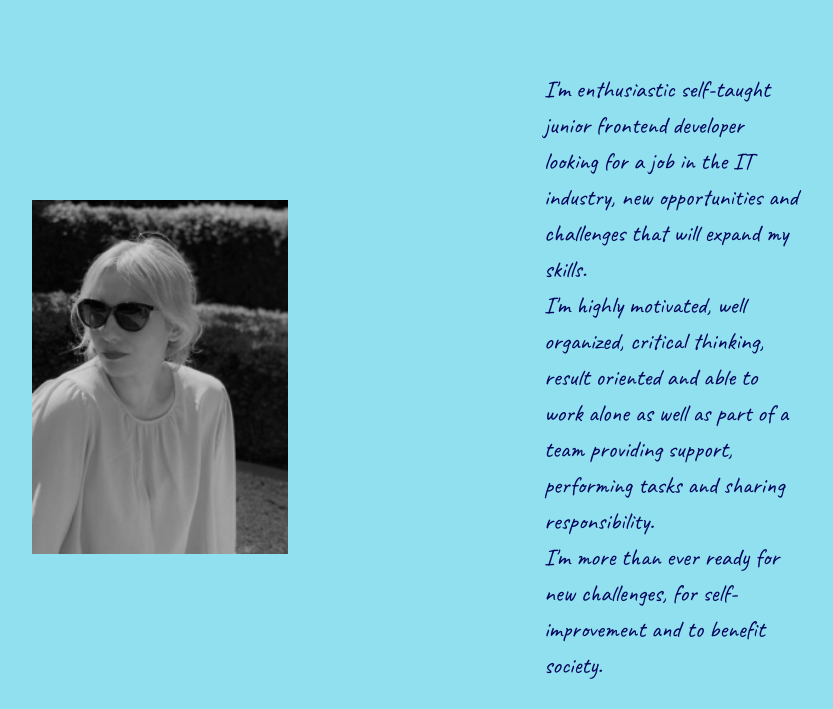
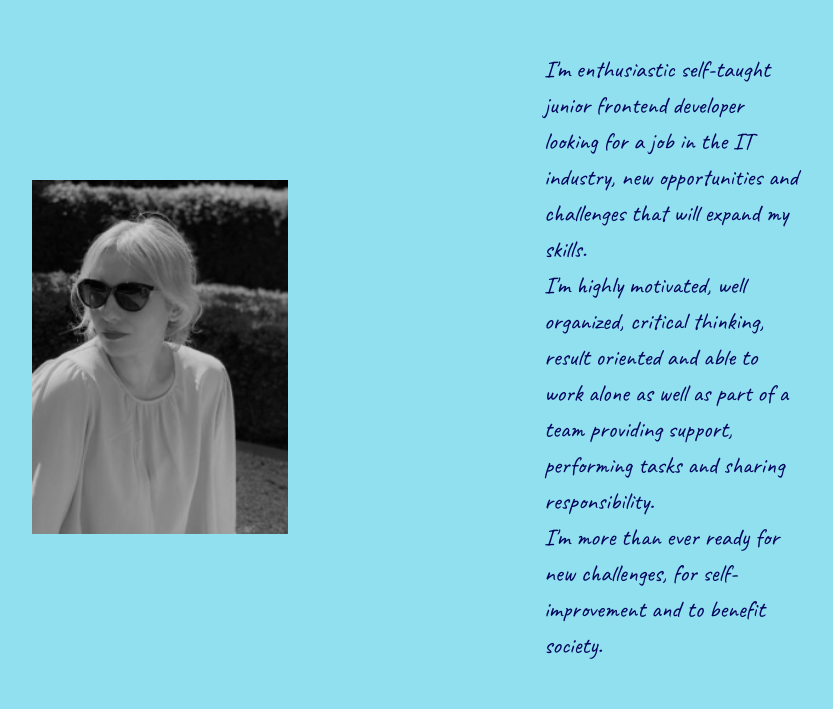
Before and after one commit to Oksana796/CSS-personal-site, a plain HTML site: page index.html in a window 1280 px wide. Shown: the part 251-960 px from the top of the page, without its empty margins (224-1057 px from the left). Drawn offline with Linux system fonts and the light colour scheme.

Commit message:
final change

```diff
--- a/css/style.css
+++ b/css/style.css
@@ -1,14 +1,15 @@
 body {
   margin: 0;
   text-align: center;
+  box-sizing: border-box;
 }
 .top-container {
   background-color: #90e0ef;
-  padding-top: 100px;
+  padding-top: 80px;
   display: block;
   margin: 0 auto;
   width: 100%;
-  height: 100%;
+  max-height: 100%;
 }
 .top-container h1,
 .top-container h4 {
```
